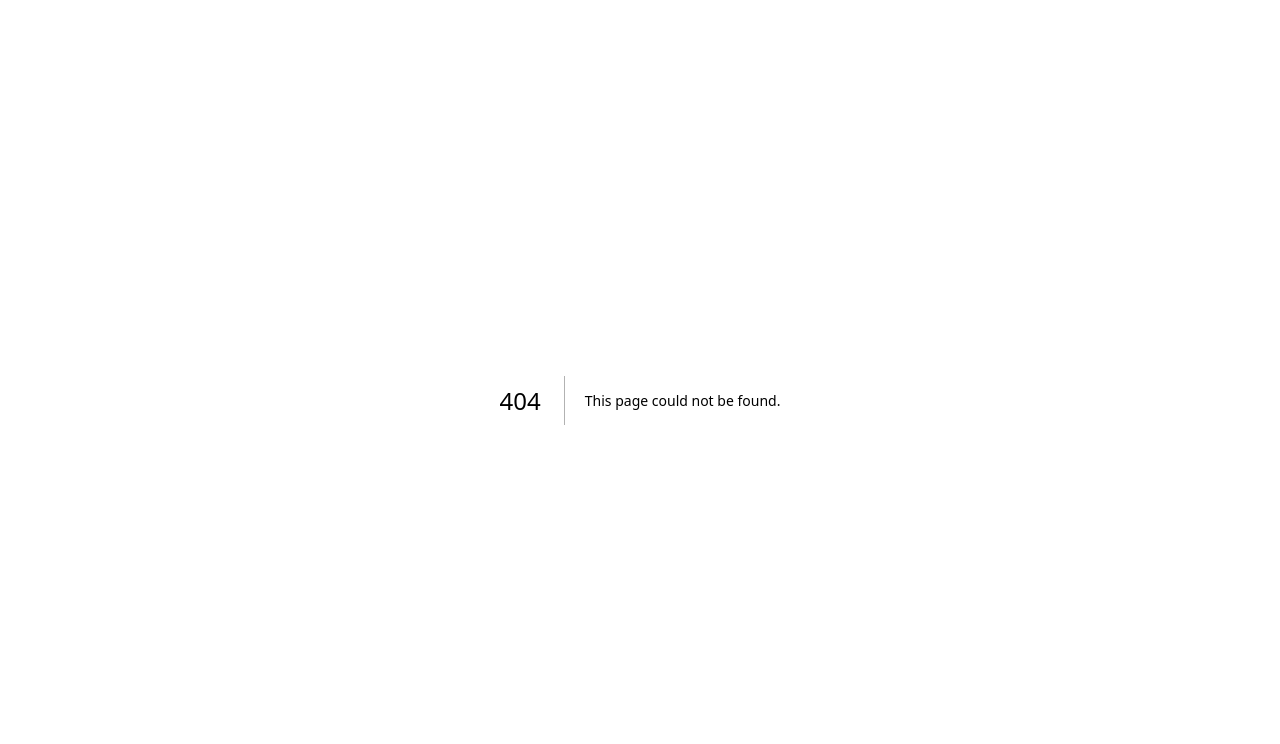
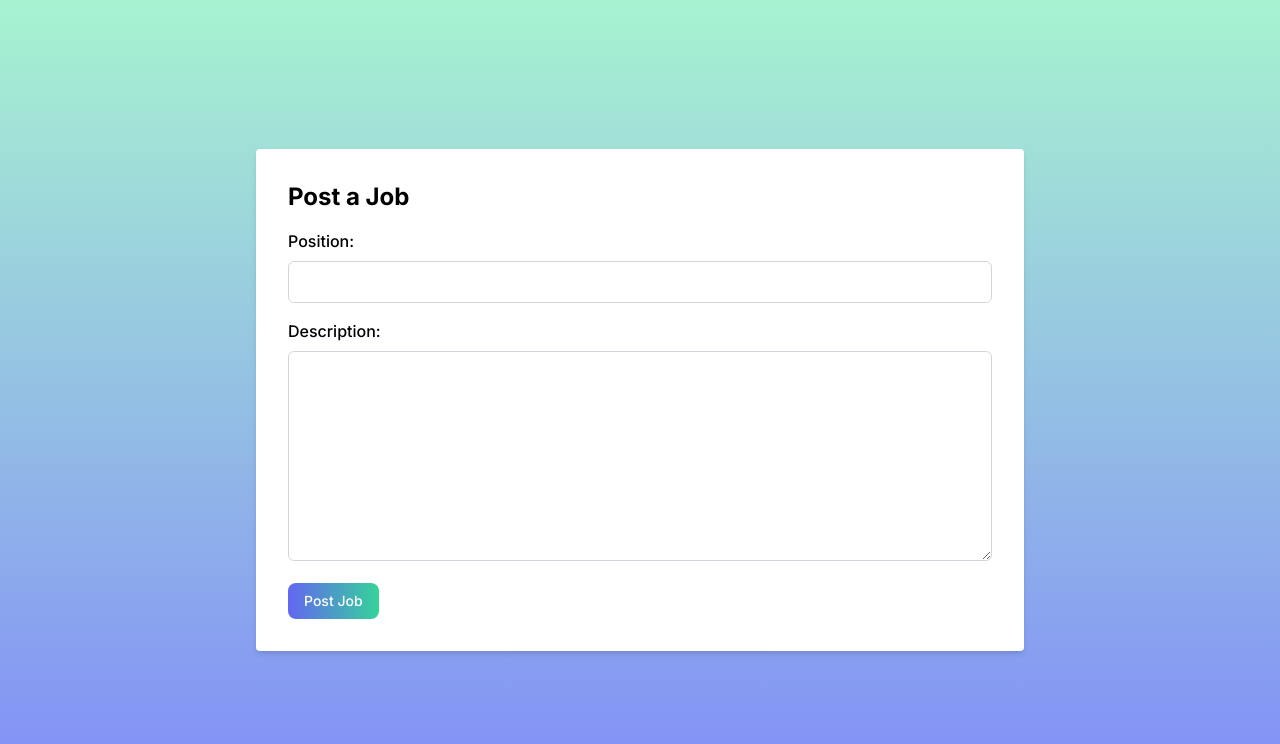
Before and after one commit to alitemel89/dotnet-job-application-app, a Next.js app in the folder client/: page /post in a window 1280 px wide. Before the commit this address had no page. Shown: the top 744 px of the page. Built offline with nearby package versions, Linux system fonts and the light colour scheme.

Commit message:
handle job posting functionality

```diff
--- a/client/src/app/companies/[companyName]/[jobId]/page.tsx
+++ b/client/src/app/companies/[companyName]/[jobId]/page.tsx
@@ -6,10 +6,13 @@ import {
 import Image from "next/image";
 import Link from "next/link";
 import React from "react";
+import { useStore } from "../../../store";
 
 interface Props {
   params: { companyName: string; jobId: string };
 }
+
+
 
 async function JobDetailsPage({ params: { companyName, jobId } }: Props) {
   // fetch data from server with parameter jobId and companyName
@@ -19,6 +22,7 @@ async function JobDetailsPage({ params: { companyName, jobId } }: Props) {
   }
 
   const job = await getJob();
+  const companyLogoUrl = useStore((state) => state.companyLogoUrl);
 
   return (
     <div className="bg-slate-100 min-h-screen">
@@ -26,12 +30,17 @@ async function JobDetailsPage({ params: { companyName, jobId } }: Props) {
 
       <div className="flex justify-center">
         <div className="relative top-0 h-[40vh] w-full filter brightness-50 opacity-80">
-          <Image
-            src="/images/hero.jpg"
-            alt="hero-image"
-            fill
-            style={{ objectFit: "cover" }}
-          />
+          {companyLogoUrl ? (
+            <Image
+              src={companyLogoUrl}
+              alt="Company Logo"
+              width={50}
+              height={50}
+              className="rounded-full"
+            />
+          ) : (
+            <div className="w-10 h-10 bg-gray-300 rounded-full"></div>
+          )}
         </div>
         <div className="text-white absolute top-10 p-10">
           <h1 className="text-5xl font-bold mb-4">{job.position}</h1>
@@ -58,7 +67,10 @@ async function JobDetailsPage({ params: { companyName, jobId } }: Props) {
               </div>
             </Link>
             <div className="flex space-x-4">
-              <Link href="/share" className="btn-secondary text-emerald-400 flex items-center space-x-2">
+              <Link
+                href="/share"
+                className="btn-secondary text-emerald-400 flex items-center space-x-2"
+              >
                 <p>Share</p>
                 <ShareIcon className="w-4 h-4 text-emerald-400" />
               </Link>
@@ -72,10 +84,10 @@ async function JobDetailsPage({ params: { companyName, jobId } }: Props) {
             </div>
           </div>
           <h2 className="text-lg font-bold mb-4">Job Description</h2>
-          <h3 className="mb-8 text-2xl text-blue-950 font-semibold">{job.position}</h3>
-          <p className="text-gray-600">
-            {job.description}
-          </p>
+          <h3 className="mb-8 text-2xl text-blue-950 font-semibold">
+            {job.position}
+          </h3>
+          <p className="text-gray-600">{job.description}</p>
         </div>
       </div>
     </div>
--- a/client/src/app/components/Navbar.tsx
+++ b/client/src/app/components/Navbar.tsx
@@ -67,14 +67,14 @@ const Navbar = () => {
               <Link href="/post" className="hidden md:block btn float-left mx-4">
                 Post a Job
               </Link>
-              <Link href="/post" className="hidden md:block btn-secondary float-left">
+              <Link href="/profile" className="hidden md:block btn-secondary float-left">
                 {userEmail}
               </Link>
             </div>
           ) : (
             <div>
-              <Link href="/register" className="btn-secondary">Register</Link>
-              <Link href="/signin" className="btn">Sign in</Link>
+              <Link href="/register" className="hidden md:block btn-secondary float-left">Register</Link>
+              <Link href="/signin" className="hidden md:block btn float-left mx-4">Sign in</Link>
             </div>
           )}
           <div className="-mr-2 flex md:hidden">
@@ -119,7 +119,7 @@ const Navbar = () => {
               </div>
             ) : (
               <div>
-                <Link href="/register" className="btn-secondary">
+                <Link href="/register" className="btn-secondary mr-4">
                   Register
                 </Link>
                 <Link href="/signin" className="btn">
--- /dev/null
+++ b/client/src/app/post/page.tsx
@@ -0,0 +1,76 @@
+"use client";
+
+import React, { useState } from 'react';
+import toast, { Toaster } from "react-hot-toast";
+
+function PostJob() {
+  const [position, setPosition] = useState("");
+  const [description, setDescription] = useState("");
+
+  const handlePostJob = async (event: React.FormEvent<HTMLFormElement>) => {
+    event.preventDefault();
+    const token = localStorage.getItem("jwtToken");
+    console.log(token)
+    try {
+      const response = await fetch("http://localhost:5000/api/jobs", {
+        method: "POST",
+        headers: {
+          "Content-Type": "application/json",
+          Authorization: `Bearer ${token}`,
+        },
+        body: JSON.stringify({ position, description }),
+      });
+
+      if (response.ok) {
+        // Job posted successfully
+        toast.success("Job posted successfully");
+        // Add any additional logic or redirect to another page
+      } else {
+        // Handle the error case
+        toast.error("Error posting job");
+      }
+    } catch (error: any) {
+      toast.error(error);
+    }
+  };
+
+  return (
+    <div className="flex items-center justify-center min-h-screen bg-gradient-to-b from-emerald-200 to-indigo-400">
+      <div className="bg-white p-8 rounded shadow-md md:w-3/5 w-full">
+        <h1 className="text-2xl font-bold mb-4">Post a Job</h1>
+        <form onSubmit={handlePostJob}>
+          <div className="mb-4">
+            <label htmlFor="position" className="block font-medium mb-2">
+              Position:
+            </label>
+            <input
+              type="text"
+              id="position"
+              value={position}
+              onChange={(e) => setPosition(e.target.value)}
+              className="w-full border border-gray-300 rounded-md py-2 px-3 focus:outline-none focus:ring-2 focus:ring-blue-500"
+            />
+          </div>
+          <div className="mb-4">
+            <label htmlFor="description" className="block font-medium mb-2">
+              Description:
+            </label>
+            <textarea
+              id="description"
+              value={description}
+              onChange={(e) => setDescription(e.target.value)}
+              className="w-full border border-gray-300 rounded-md py-2 px-3 focus:outline-none focus:ring-2 focus:ring-blue-500"
+              rows={8}
+            ></textarea>
+          </div>
+          <button type="submit" className="btn">
+            Post Job
+          </button>
+          <Toaster position="top-right" />
+        </form>
+      </div>
+    </div>
+  );
+}
+
+export default PostJob;
--- /dev/null
+++ b/client/src/app/profile/page.tsx
@@ -0,0 +1,54 @@
+"use client";
+
+import React, { useState } from "react";
+import { ref, uploadBytes, getDownloadURL } from "firebase/storage";
+import { v4 } from "uuid";
+import { Toaster, toast } from "react-hot-toast";
+import { storage } from "../../../firebase";
+import { useStore } from "../store";
+
+function CompanyProfile() {
+  const [logoUpload, setLogoUpload] = useState<File | null>(null);
+  const logoUrl = useStore((state) => state.companyLogoUrl);
+  const setLogoUrl = useStore((state) => state.setCompanyLogo);
+
+  const uploadLogo = async () => {
+    if (logoUpload == null) return;
+    const logoRef = ref(storage, `logos/${logoUpload.name + v4()}`);
+    try {
+      const snapshot = await uploadBytes(logoRef, logoUpload);
+      const url = await getDownloadURL(snapshot.ref);
+      setLogoUrl(url);
+      toast.success("Logo uploaded successfully!");
+    } catch (error) {
+      console.error("Error uploading logo:", error);
+      toast.error("Error uploading logo");
+    }
+  };
+
+  return (
+    <div className="flex items-center justify-center min-h-screen bg-gray-100">
+      <div className="bg-white p-8 rounded shadow-md w-full md:w-2/3">
+        <h1 className="text-2xl font-bold mb-4">Company Profile</h1>
+        <input
+          type="file"
+          onChange={(event) => {
+            setLogoUpload(event.target.files?.[0] || null);
+          }}
+        />
+        <button onClick={uploadLogo} className="btn">
+          Upload Logo
+        </button>
+        <Toaster position="top-right" />
+        {logoUrl && (
+          <div>
+            <h2 className="text-lg font-bold my-4">Uploaded Logo:</h2>
+            <img src={logoUrl} alt="uploaded logo" />
+          </div>
+        )}
+      </div>
+    </div>
+  );
+}
+
+export default CompanyProfile;
--- a/client/src/app/signin/page.tsx
+++ b/client/src/app/signin/page.tsx
@@ -26,6 +26,7 @@ function Signin() {
       if (response.ok) {
         const data = await response.json();
         console.log("Login successful:", data);
+        localStorage.setItem("jwtToken", data.token);
         const user = {
           email,
           hashedPassword,
--- /dev/null
+++ b/client/src/app/store.ts
@@ -0,0 +1,11 @@
+import { create } from "zustand";
+
+type StoreState = {
+  companyLogoUrl: string | null;
+  setCompanyLogo: (logoUrl: string) => void;
+};
+
+export const useStore = create<StoreState>((set) => ({
+  companyLogoUrl: null,
+  setCompanyLogo: (logoUrl) => set({ companyLogoUrl: logoUrl }),
+}));
```
Also changed, not shown: client/package.json (+12 -5 lines), 3 other files (tests, documents, lock files or other folders).
